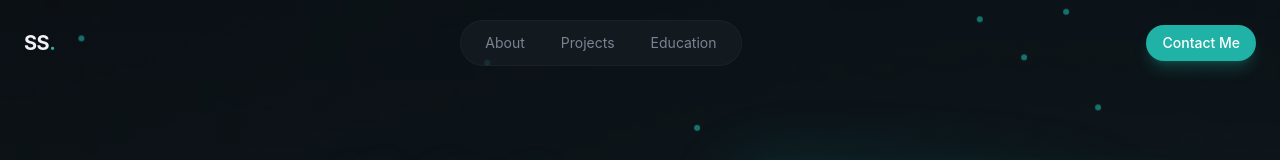
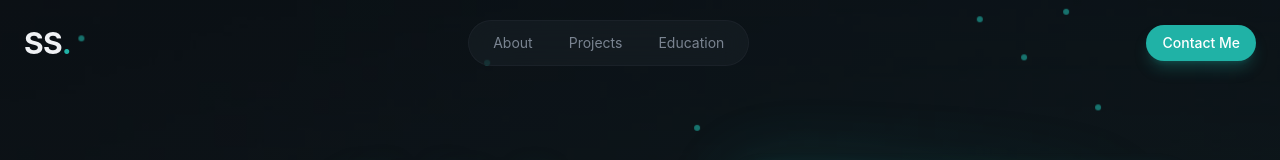
Before and after one commit to sheshmani09/sheshmani-portfolio, a React (Vite) app: page / in a window 1280 px wide. Shown: the top 160 px of the page. Built offline with nearby package versions, Linux system fonts and the light colour scheme.

Commit message:
changed the font size of logo

```diff
--- a/src/layout/Navbar.jsx
+++ b/src/layout/Navbar.jsx
@@ -30,7 +30,7 @@ export const Navbar = () => {
       <nav className="container mx-auto px-6 flex items-center justify-between">
         <a
           href="#"
-          className="text-xl font-bold tracking-tight hover:text-primary"
+          className="text-3xl font-bold tracking-tight hover:text-primary"
         >
           SS<span className="text-primary">.</span>
         </a>
```
